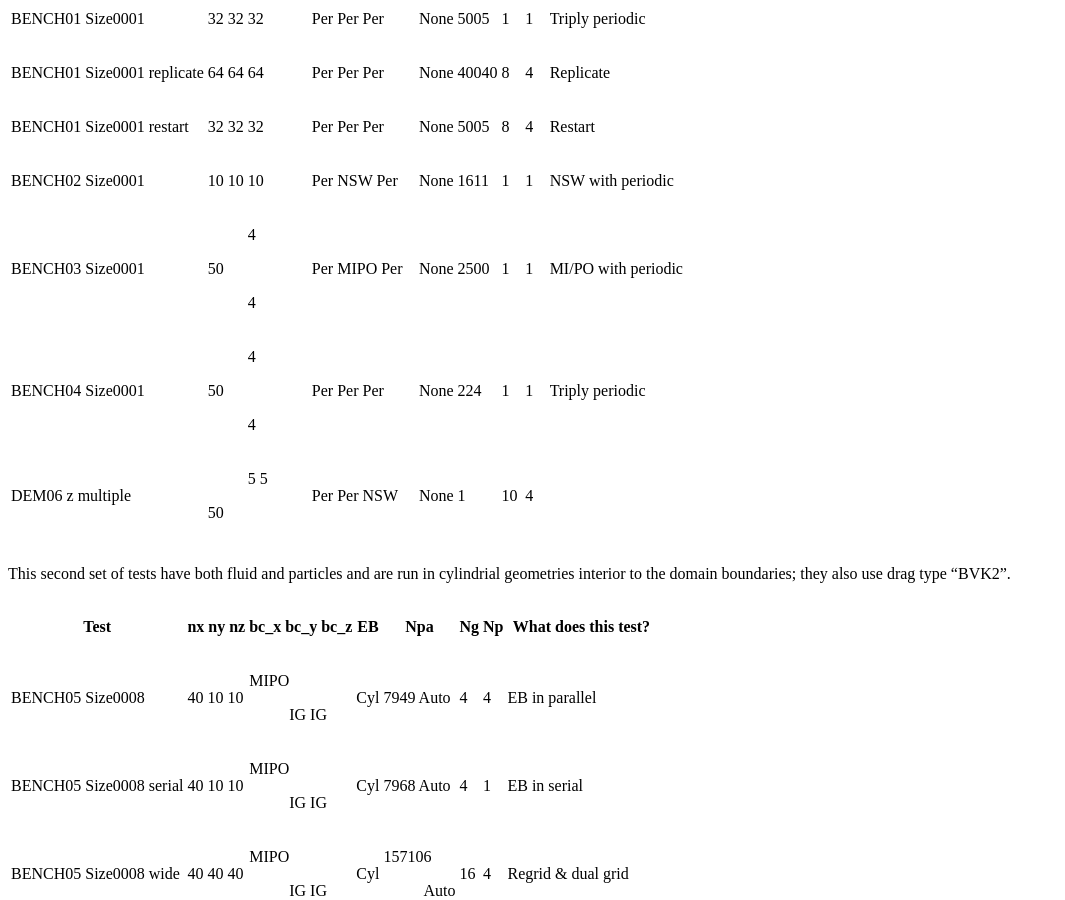
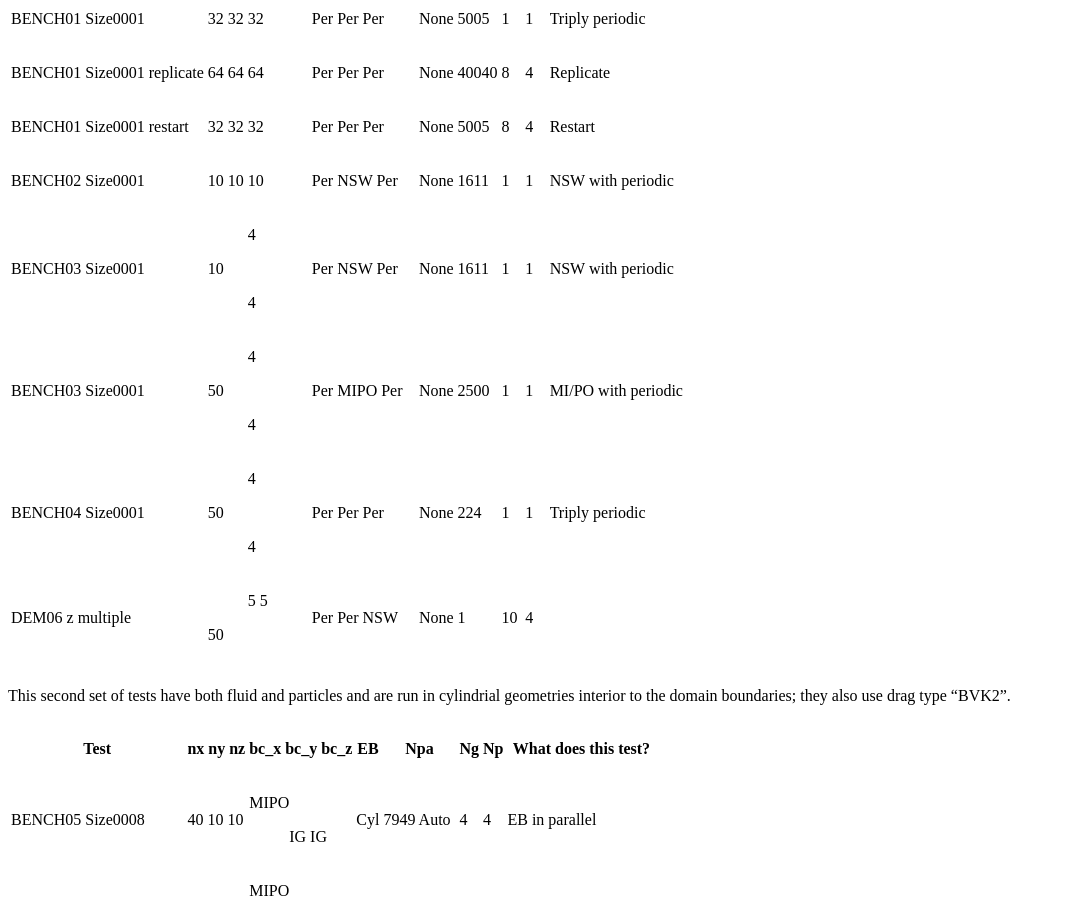
Before and after one commit to mwm126/MFIX-Exa, a Sphinx documentation site: the page built from docs/source/NightlyTests.rst, in a window 1280 px wide and 900 px high, scrolled down 691 px. Shown: the whole window, without its empty margins (0-1065 px from the left). Built offline with Sphinx 7.4.7 and the Read the Docs theme 2.0.0, drawn with Linux system fonts in a browser that asks for light colours; pages that are not in the unit, such as notebooks, are missing from menus.

Commit message:
playing with table

```diff
--- a/docs/source/NightlyTests.rst
+++ b/docs/source/NightlyTests.rst
@@ -37,6 +37,10 @@ they all use drag type "BVK2".
 | BENCH02           | 10 | Per   | None | 1611   | 1  | 1  | NSW with periodic    |
 | Size0001          | 10 | NSW   |      |        |    |    |                      |
 |                   | 10 | Per   |      |        |    |    |                      |
++-------------------+----+-------+------+--------+----+----+----------------------+
+| BENCH03           |  4 | Per   | None | 1611   | 1  | 1  | NSW with periodic    |
+| Size0001          | 10 | NSW   |      |        |    |    |                      |
+|                   |  4 | Per   |      |        |    |    |                      |
 +-------------------+----+-------+------+--------+----+----+----------------------+
 | BENCH03           |  4 | Per   | None | 2500   | 1  | 1  | MI/PO with periodic  |
 | Size0001          | 50 | MIPO  |      |        |    |    |                      |
```
